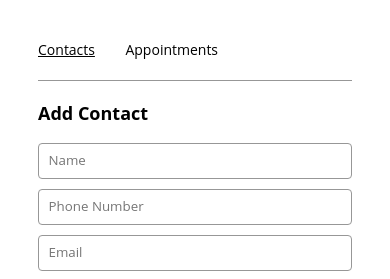
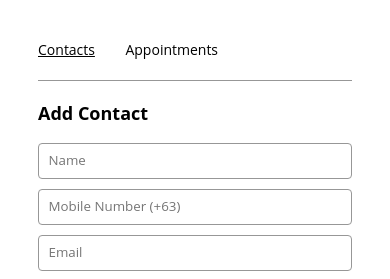
Before and after one commit to japyg/appointment-planner, a React (Create React App) app: page /contacts in a window 390 px wide. Shown: the top 279 px of the page. Built offline with nearby package versions, Linux system fonts and the light colour scheme.

Commit message:
change mobile number placeholder and pattern

```diff
--- a/src/components/contactForm/ContactForm.js
+++ b/src/components/contactForm/ContactForm.js
@@ -23,11 +23,12 @@ export const ContactForm = ({
 
       <input
         type="tel"
-        placeholder="Phone Number"
+        placeholder="Mobile Number (+63)"
         value={phone}
         onChange={({ target }) => {
           setPhone(target.value);
         }}
+        pattern="[0-9]${10}"
         required
       />
 
```
